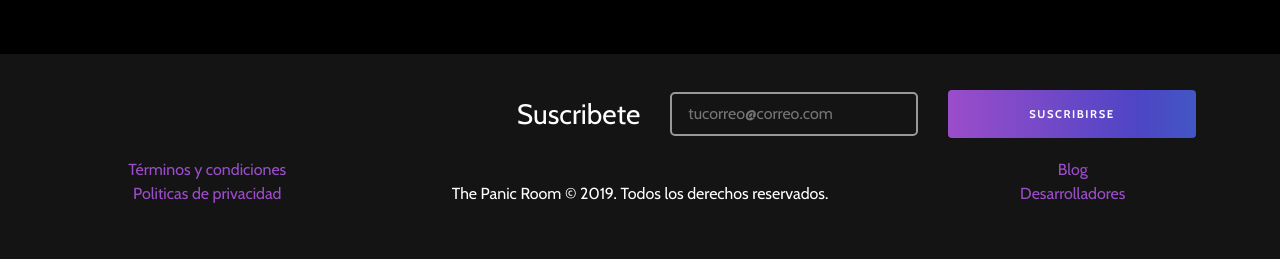
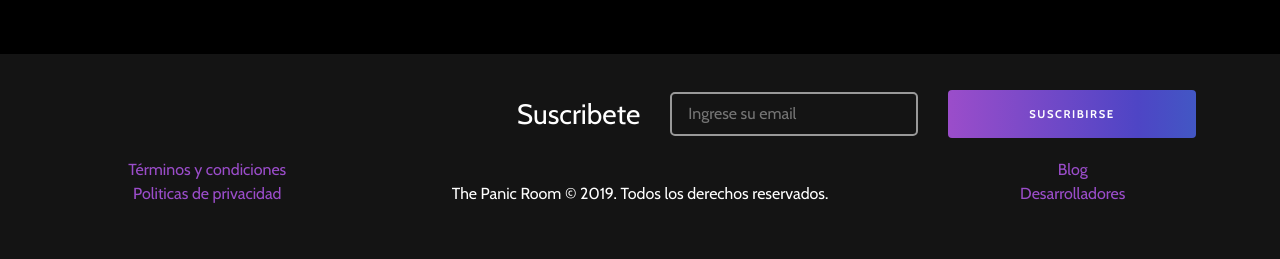
Before and after one commit to the-panic-room/the-panic-room, a Jekyll site: the page built from index.html, in a window 1280 px wide. Shown: the part 1602-1861 px from the top of the page. Built offline with Jekyll 4.4.1, drawn with Linux system fonts in a browser that asks for light colours; nearby versions of some CDN libraries.

Commit message:
activado formulario de suscripcion

```diff
--- a/_includes/footer.html
+++ b/_includes/footer.html
@@ -1,18 +1,18 @@
 <div class="footer container-fluid">
     <div class="d-flex flex-column flex-sm-row justify-content-end align-items-center flex-nowrap">
         <div class="col-sm-12 col-md-auto col-lg-8">
-            <form action="">
+            <form action="https://gmail.us4.list-manage.com/subscribe/post?u=a2a6398eda8f0d4d504016a8f&amp;id=98945859b1"
+                method="post" id="mc-embedded-subscribe-form" name="mc-embedded-subscribe-form" target="_blank"
+                novalidate>
                 <div class="row justify-content-center align-items-center mb-3">
                     <div class="col-auto my-1">
                         <h3 class="text-left ml-3 d-inline">Suscribete</h3>
                     </div>
                     <div class="col-sm-4 my-1">
-                        <input class="w-100" type="email" id="mail" placeholder="tucorreo@correo.com">
+                        <input class="w-100" type="email" id="mail" name="EMAIL" placeholder="Ingrese su email" required>
                     </div>
                     <div class="col-sm-4 my-1">
-                        <button type="submit" class="btn-custom btn btn-main btn-block link">
-                            Suscribirse
-                        </button>
+                        <input type="submit" value="Suscribirse" name="subscribe" id="mc-embedded-subscribe" class="btn-custom btn btn-main btn-block link">
                     </div>
                 </div>
             </form>
```
Also changed, not shown: CHANGELOG.md.
